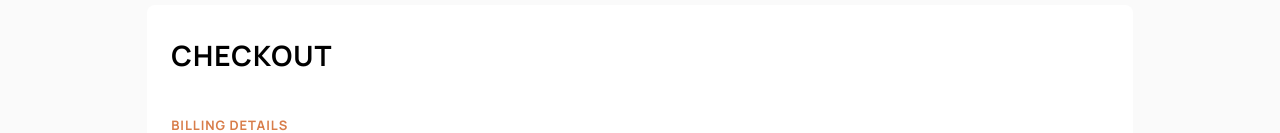
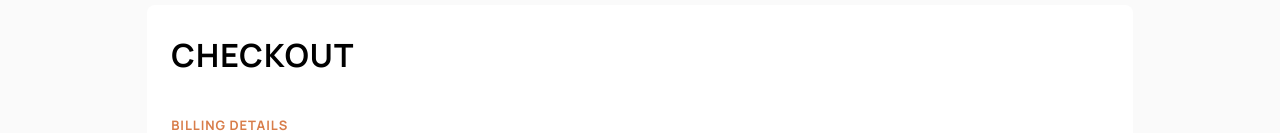
Before and after one commit to MSPayneII/Audiophile_e-commerce, a plain HTML site: page checkout.html in a window 1280 px wide. Shown: the part 169-302 px from the top of the page. Drawn offline with Linux system fonts and the light colour scheme.

Commit message:
updating code

```diff
--- a/forms.css
+++ b/forms.css
@@ -155,6 +155,11 @@ label {
   input {
     margin-bottom: 0;
   }
+
+  .form h1 {
+    font-size: var(--ft-h3);
+  }
+
   .form-address {
     grid-column: 1 / -1;
   }
```
